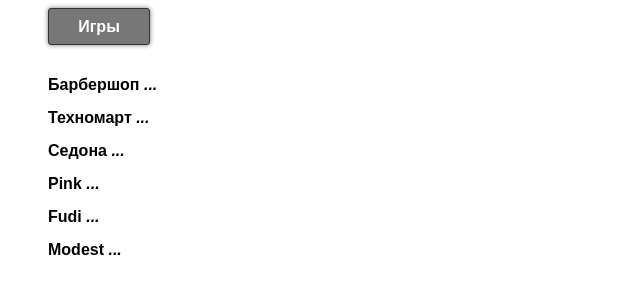
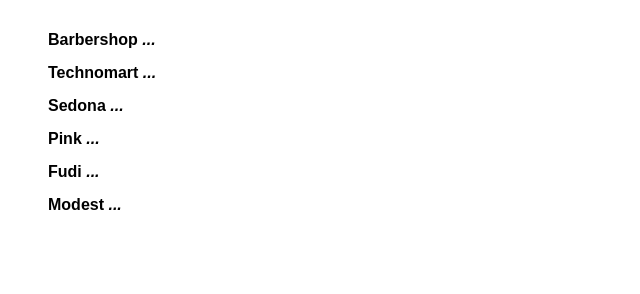
Before and after one commit to Zurab-D/portfolio, a plain HTML site: page index.html in a window 1280 px wide. Shown: the whole page, without its empty margins (0-640 px from the left). Drawn offline with Linux system fonts and the light colour scheme.

Commit message:
translated ito English

```diff
--- a/index.html
+++ b/index.html
@@ -2,8 +2,8 @@
 <html>
   <head>
     <meta charset="utf-8">
-    <title>Мои работы</title>
-    <meta name="description" content="Учебные работы dzn">
+    <title>Zurab Diakonashvili. Portfolio.</title>
+    <meta name="description" content="Zurab Diakonashvili. Portfolio.">
     <meta name="viewport" content="width=device-width, initial-scale=1.0">
     <style>
       .games {
@@ -70,9 +70,9 @@
   </head>
   <body style="font-family: sans-serif;">
     <div>
-        <a class="games btn" href="_Games">Игры</a>
+<!--         <a class="games btn" href="_Games">Игры</a> -->
         <ul>
-            <li> <input type="checkbox" id="barbershop" name="checkbox" checked><label for="barbershop">Барбершоп<i> ...</i></label>
+            <li> <input type="checkbox" id="barbershop" name="checkbox" checked><label for="barbershop">Barbershop<i> ...</i></label>
               <ul>
                 <li><a href="../barbershop/index.html">index.html</a></li>
                 <li><a href="../barbershop/shop.html">shop.html</a><br></li>
@@ -80,7 +80,7 @@
                 <li><a href="../barbershop/price.html">price.html</a><br></li>
               </ul>
             </li>
-            <li> <input type="checkbox" id="tehnomart" name="checkbox" checked><label for="tehnomart">Техномарт<i> ...</i></label>
+            <li> <input type="checkbox" id="tehnomart" name="checkbox" checked><label for="tehnomart">Technomart<i> ...</i></label>
               <ul>
                 <li><a href="../technomart/index.html">index.html</a><br></li>
                 <li><a href="../technomart/catalog.html">catalog.html</a><br></li>
@@ -89,7 +89,7 @@
                 <li><a href="../technomart/map.html">map.html</a><br></li>
               </ul>
             </li>
-            <li> <input type="checkbox" id="sedona" name="checkbox" checked><label for="sedona">Седона<i> ...</i></label>
+            <li> <input type="checkbox" id="sedona" name="checkbox" checked><label for="sedona">Sedona<i> ...</i></label>
               <ul>
                 <li><a href="../sedona-up/index.html">index.html</a></li>
                 <li><a href="../sedona-up/form.html">form.html</a></li>
```
